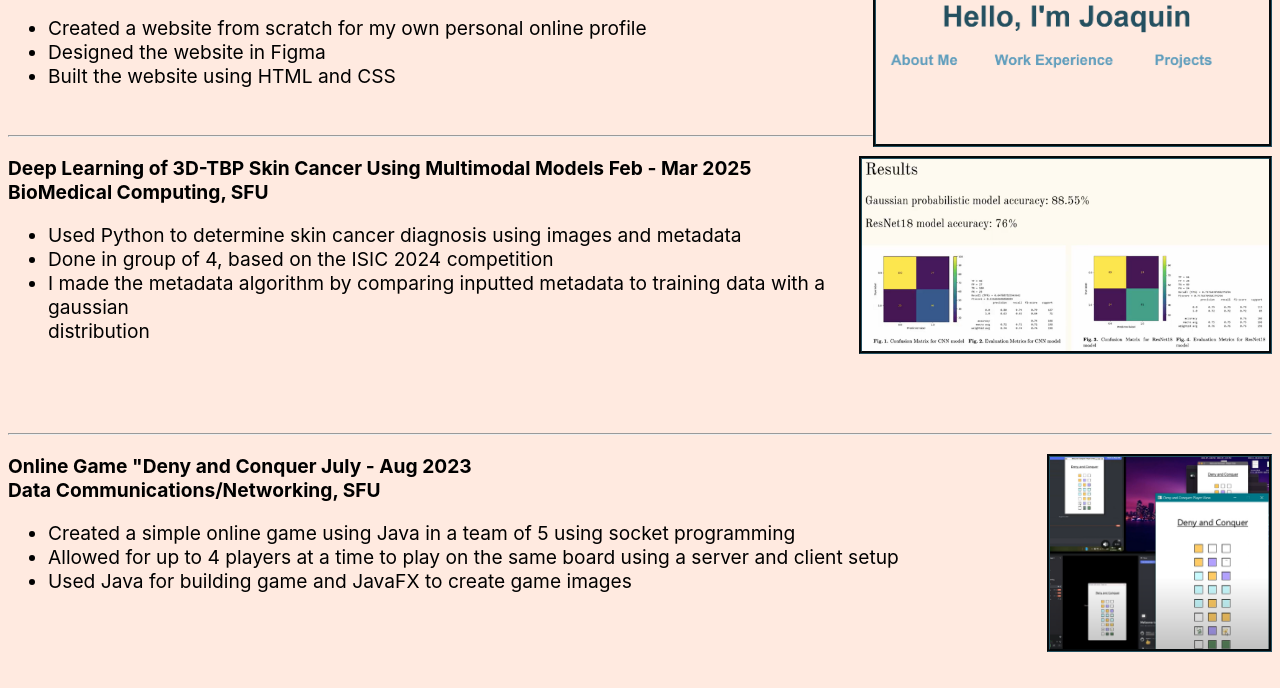
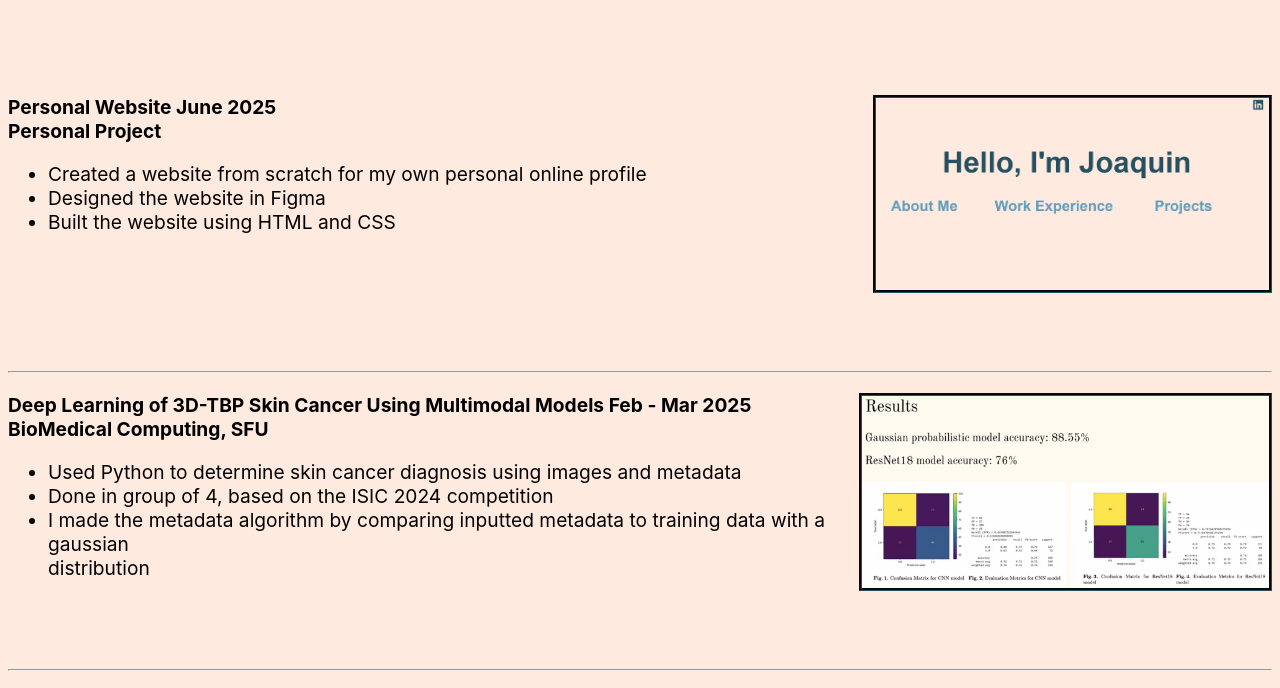
Before and after one commit to joaquin-aw/PersonalWebsite, a plain HTML site: page webpages/projects.html in a window 1280 px wide. Shown: the part 244-932 px from the top of the page. Drawn offline with Linux system fonts and the light colour scheme.

Commit message:
MOSTLY fixed project page issue

```diff
--- a/style/style.css
+++ b/style/style.css
@@ -98,7 +98,7 @@ body{
 }
 
 #proj1{
-    margin-top: 1vw;
+    margin-top: 20vw;
 }
 
 #me{
```
